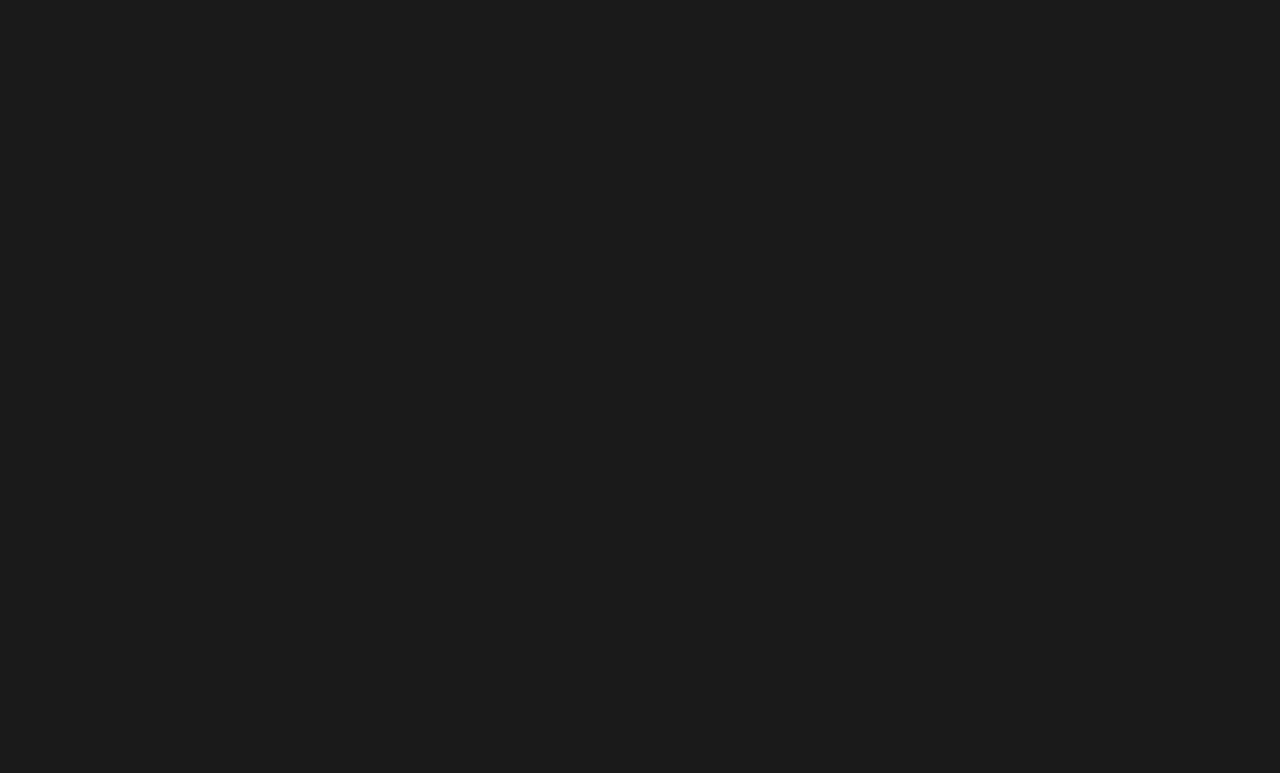
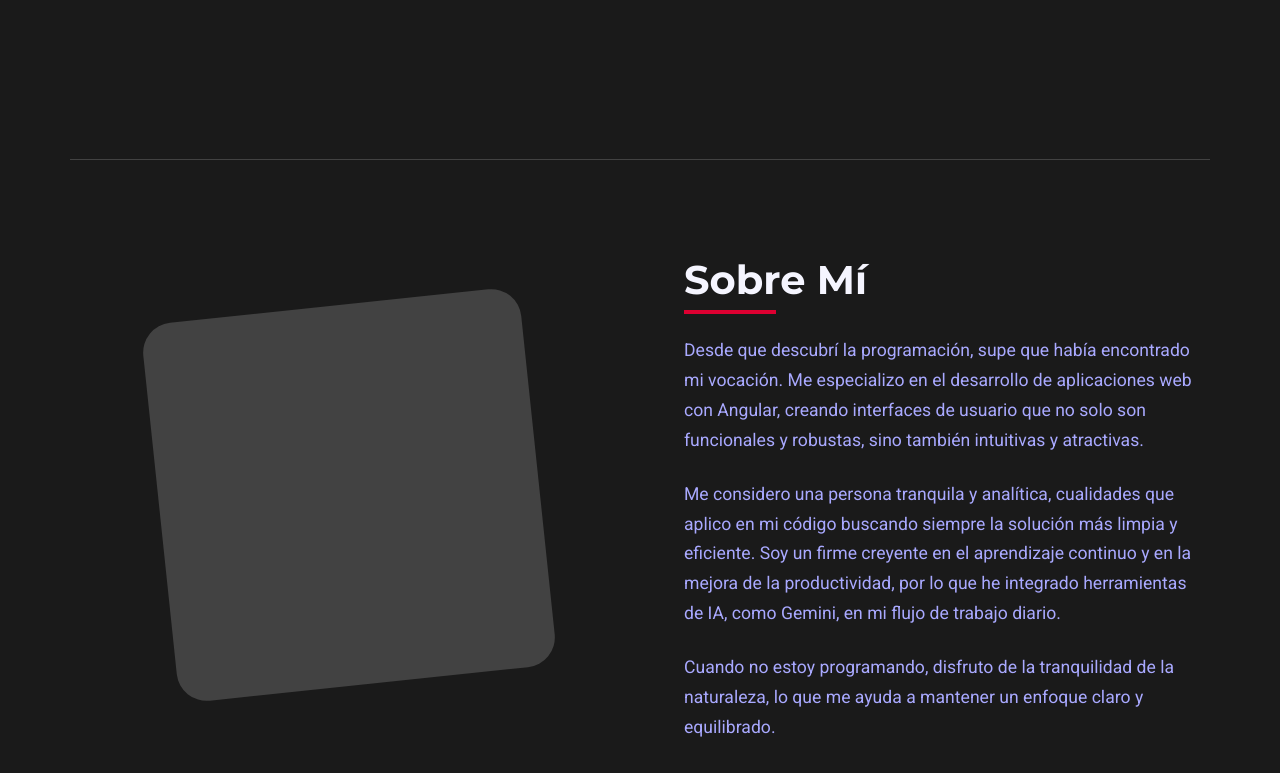
Before and after one commit to lihueleiva/lihueleiva-dev-portfolio, an Angular app: page / in a window 1280 px wide. Shown: the part 641-1414 px from the top of the page. Before the commit the page ends 800 px from the top, so only its background shows below. Built offline with nearby package versions, Linux system fonts and the light colour scheme.

Commit message:
feat: build about section

```diff
--- a/src/app/app.html
+++ b/src/app/app.html
@@ -1,2 +1,3 @@
 <app-header></app-header>
 <app-hero></app-hero>
+<app-about></app-about>
--- a/src/app/app.ts
+++ b/src/app/app.ts
@@ -1,11 +1,12 @@
 import { Component } from '@angular/core';
 import { Header } from "./components/header/header";
 import { Hero } from "./components/hero/hero";
+import { About } from './components/about/about';
 
 @Component({
   selector: 'app-root',
   standalone: true,
-  imports: [Header, Hero],
+  imports: [Header, Hero, About],
   templateUrl: './app.html',
   styleUrl: './app.scss'
 })
--- /dev/null
+++ b/src/app/components/about/about.html
@@ -0,0 +1,23 @@
+<section id="about" class="about container">
+  <div class="row align-items-center">
+    <div class="col-12 col-lg-6">
+      <div class="about__image-container">
+        </div>
+    </div>
+
+    <div class="col-12 col-lg-6">
+      <div class="about__content">
+        <h2 class="about__title">Sobre Mí</h2>
+        <p class="about__text">
+          Desde que descubrí la programación, supe que había encontrado mi vocación. Me especializo en el desarrollo de aplicaciones web con Angular, creando interfaces de usuario que no solo son funcionales y robustas, sino también intuitivas y atractivas.
+        </p>
+        <p class="about__text">
+          Me considero una persona tranquila y analítica, cualidades que aplico en mi código buscando siempre la solución más limpia y eficiente. Soy un firme creyente en el aprendizaje continuo y en la mejora de la productividad, por lo que he integrado herramientas de IA, como Gemini, en mi flujo de trabajo diario.
+        </p>
+        <p class="about__text">
+          Cuando no estoy programando, disfruto de la tranquilidad de la naturaleza, lo que me ayuda a mantener un enfoque claro y equilibrado.
+        </p>
+      </div>
+    </div>
+  </div>
+</section>
--- /dev/null
+++ b/src/app/components/about/about.scss
@@ -0,0 +1,50 @@
+@use 'sass:color';
+@use '../../variables' as styles;
+
+.about {
+  padding: 6rem 0;
+  border-top: 1px solid styles.$secondary;
+
+  &__image-container {
+    width: 380px;
+    height: 380px;
+    background-color: styles.$secondary;
+    border-radius: 30px;
+    margin: 0 auto 2rem auto;
+    transform: rotate(-6deg);
+    transition: transform 0.3s ease;
+
+    &:hover {
+      transform: rotate(0deg);
+    }
+  }
+
+  &__content {
+    padding-left: 2rem;
+  }
+
+  &__title {
+    font-size: 2.5rem;
+    font-weight: 700;
+    margin-bottom: 2rem;
+    position: relative;
+    display: inline-block;
+
+    &::after {
+      content: '';
+      position: absolute;
+      bottom: -10px;
+      left: 0;
+      width: 50%;
+      height: 4px;
+      background-color: styles.$primary;
+    }
+  }
+
+  &__text {
+    font-size: 1.1rem;
+    line-height: 1.7;
+    color: color.adjust(styles.$light, $lightness: -15%);
+    margin-bottom: 1.5rem;
+  }
+}
```
Also changed, not shown: src/app/components/about/about.ts (added, +11 -0 lines).
